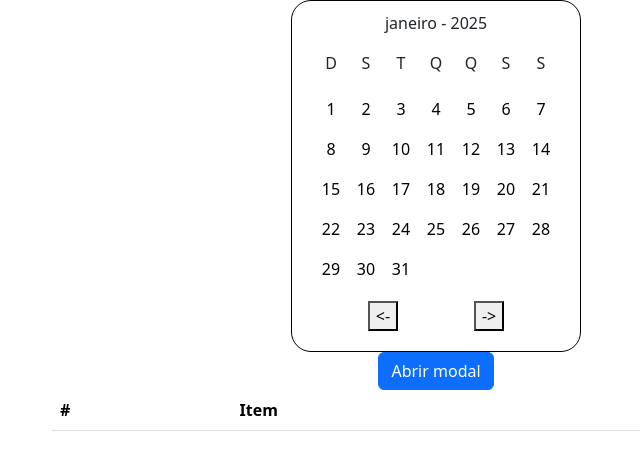
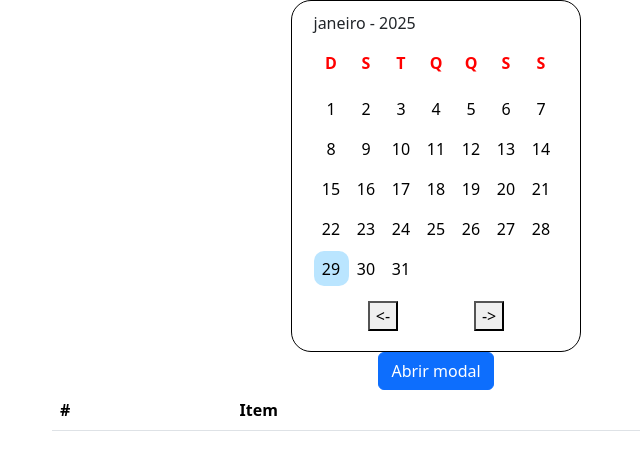
Before and after one commit to RichardSantosPaiva/to-do-list, a plain HTML site: page index.html in a window 1280 px wide. Shown: the whole page, without its empty margins (204-844 px from the left). Drawn offline with nearby package versions, Linux system fonts and the light colour scheme.

Commit message:
concertando o bug do dia atual ser marcado para mes anteriores e posteriores

```diff
--- a/index.js
+++ b/index.js
@@ -122,18 +122,24 @@ function deletar(btn) {
     }
 }
 
-let calendario = new Date()
-let anoAtual = calendario.getFullYear()
-let mesAtual = calendario.getMonth()
+var calendario = new Date()
+var anoAtual = calendario.getFullYear()
+var mesReferencia = calendario.getMonth()
+console.log(mesReferencia)
+let diaAtual = new Date().getDate(); // Armazena o dia atual
+var removerEstiloBotao = null;
 
 function anoBissexto(anoAtual){
     return (anoAtual % 4 === 0 && ano % 100 !== 0) || (anoAtual % 400 === 0)
 }
 
+var dataAtual = new Date();
 
 function agenda(condicao) {
+    mesComDiaMarcado = condicao
+
     let arrayMeses = ["janeiro", "fevereiro", "março", "abril", "maio", "junho", "julho", "agosto", "setembro", "outubro", "novembro", "dezembro"]
-    mesAtual = condicao != null ? condicao : mesAtual
+    mesAtual = condicao != null ? condicao : mesReferencia
 
     const container = document.getElementById("container-calendario")
     container.innerHTML = "";
@@ -158,15 +164,18 @@ function agenda(condicao) {
 
     let calendario_datas = document.createElement("div");
     calendario_datas.setAttribute("id", "calendario-datas");
-    calendario_datas.innerHTML+="<p>D</p>"
-    calendario_datas.innerHTML+="<p>S</p>"
-    calendario_datas.innerHTML+="<p>T</p>"
-    calendario_datas.innerHTML+="<p>Q</p>"
-    calendario_datas.innerHTML+="<p>Q</p>"
-    calendario_datas.innerHTML+="<p>S</p>"
-    calendario_datas.innerHTML+="<p>S</p>"
+    calendario_datas.setAttribute("class",`mes-${mesAtual}`)
+
+    calendario_datas.innerHTML+="<p class='dias-da-semana'>D</p>"
+    calendario_datas.innerHTML+="<p class='dias-da-semana'>S</p>"
+    calendario_datas.innerHTML+="<p class='dias-da-semana'>T</p>"
+    calendario_datas.innerHTML+="<p class='dias-da-semana'>Q</p>"
+    calendario_datas.innerHTML+="<p class='dias-da-semana'>Q</p>"
+    calendario_datas.innerHTML+="<p class='dias-da-semana'>S</p>"
+    calendario_datas.innerHTML+="<p class='dias-da-semana'>S</p>"
 
     let p = document.createElement("p");
+
     p.innerText = `${arrayMeses[mesAtual]} - ${anoAtual}`
 
     for (let i = 1; i <= 31; i++) {
@@ -189,6 +198,12 @@ function agenda(condicao) {
                 break
             }
         }
+
+        if (condicao === mesReferencia && i === diaAtual ) {
+            botao.classList.add("selecionado");
+            removerEstiloBotao = botao;
+        }
+
         calendario_datas.appendChild(botao);
     }
     calendario.appendChild(p);
@@ -197,10 +212,12 @@ function agenda(condicao) {
     container.appendChild(div);
 
     btnEsquerda.addEventListener("click", () => {
-        if (mesAtual > 1) {
+        if (mesAtual > 0) {
             agenda(mesAtual - 1);
         }
     });
+
+
 
     btnDireita.addEventListener("click", () => {
         if (mesAtual < 12) {
@@ -209,15 +226,16 @@ function agenda(condicao) {
     });
 }
 
-var removerEstiloBotao = null;
 
-function agendar(dia) {
+function agendar(diaSelecionado) {
+
+    let botao = document.getElementById(`botao-${diaSelecionado}`);
+    let id = botao.innerText;
+
     if (removerEstiloBotao) {
         removerEstiloBotao.classList.remove("selecionado");
     }
 
-    let botao = document.getElementById(`botao-${dia}`);
-    let id = botao.innerText;
     if (id.length === 2) {
         botao.classList.add("selecionado");
     } else {
@@ -229,5 +247,19 @@ function agendar(dia) {
 
 document.addEventListener("DOMContentLoaded", function () {
     console.log("DOM completamente carregado e analisado");
-    agenda(mesAtual);
+    agenda(mesReferencia);
+
+    setTimeout(() => {
+        let diaAtual = dataAtual.getDate();
+        let botaoDia = document.getElementById(`botao-${diaAtual}`);
+
+        if (botaoDia) {
+            botaoDia.classList.add("selecionado");
+        } else {
+            console.error(`Botão com id botao-${diaAtual} não foi encontrado.`);
+        }
+    }, 0)
+
 });
+
+//https://www.treinaweb.com.br/blog/slideshow-apenas-com-css  <- fazer um slide so copia o codigo
--- a/style.css
+++ b/style.css
@@ -42,8 +42,10 @@ display: flex;
     justify-content: space-evenly;
 }
 
-#calendario p {
+#calendario p.dias-da-semana {
     text-align: center;
+    font-weight: 600;
+    color: red;
 }
 
 #calendario-datas {
@@ -72,10 +74,10 @@ display: flex;
     font-weight: 500;
 }
 
-#calendario-datas button:active {
+#calendario-datas button.selecionado {
     background-color: #bae5ff;
 }
 
-#calendario-datas button.selecionado {
-    border: 2px solid rgb(0, 145, 255);
+#calendario-datas button:active {
+    border: 3px solid rgb(0, 145, 255);
 }
```
